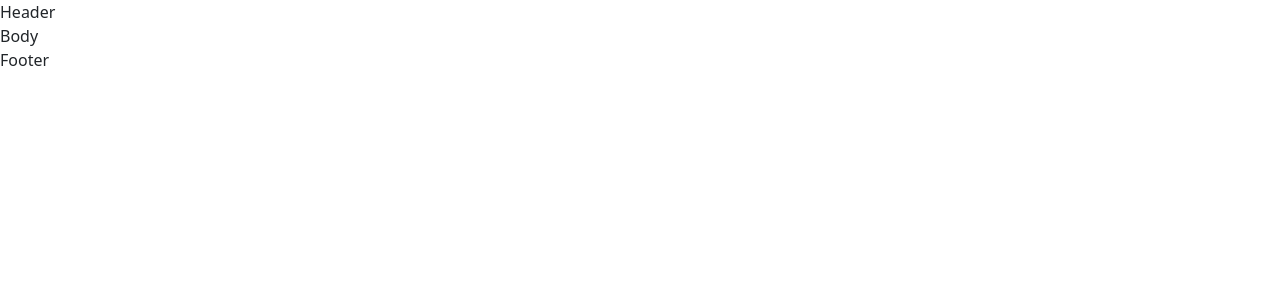
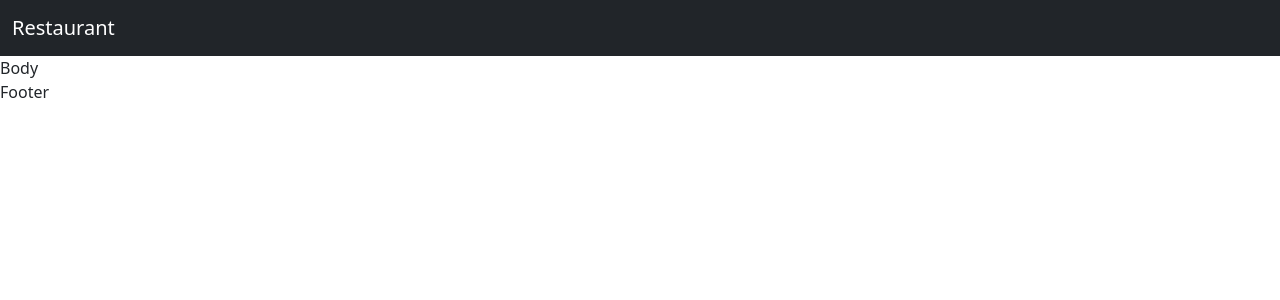
Before and after one commit to nrxo777/Restaurant, a React (Vite) app in the folder frontend/: page / in a window 1280 px wide. Shown: the top 300 px of the page. Built offline with nearby package versions, Linux system fonts and the light colour scheme.

Commit message:
navigation_bar_using_reactstrap

```diff
--- a/frontend/src/components/header/Header.jsx
+++ b/frontend/src/components/header/Header.jsx
@@ -1,7 +1,12 @@
 import React from "react";
+import Navigation from "./Navigation";
 
 const Header = () => {
-  return <div>Header</div>;
+  return (
+    <>
+      <Navigation />
+    </>
+  );
 };
 
 export default Header;
--- /dev/null
+++ b/frontend/src/components/header/Navigation.jsx
@@ -0,0 +1,14 @@
+import React from "react";
+import { Navbar, NavbarBrand } from "reactstrap";
+
+const Navigation = () => {
+  return (
+    <>
+      <Navbar color="dark" dark>
+        <NavbarBrand href="/">Restaurant</NavbarBrand>
+      </Navbar>
+    </>
+  );
+};
+
+export default Navigation;
```
